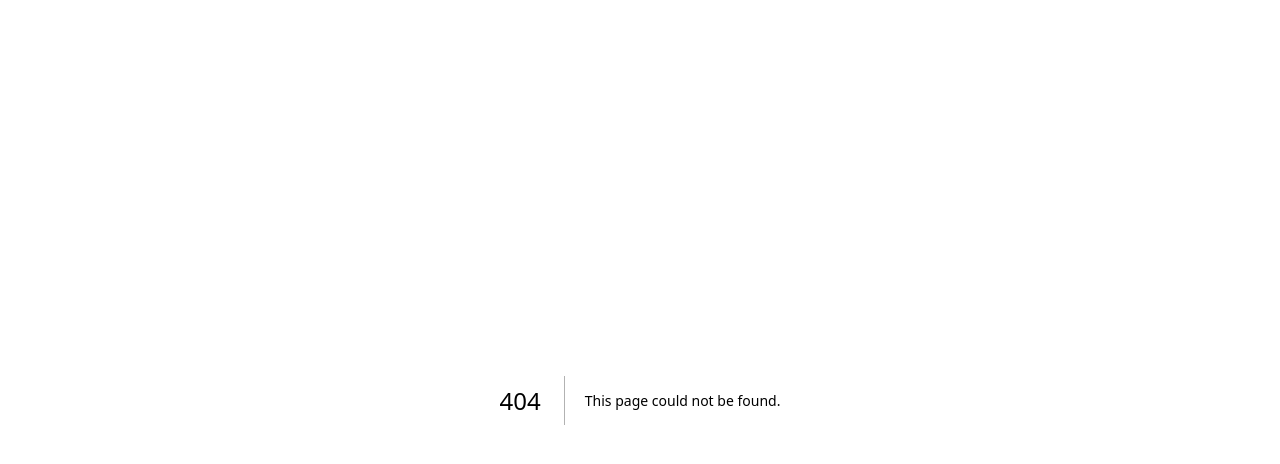
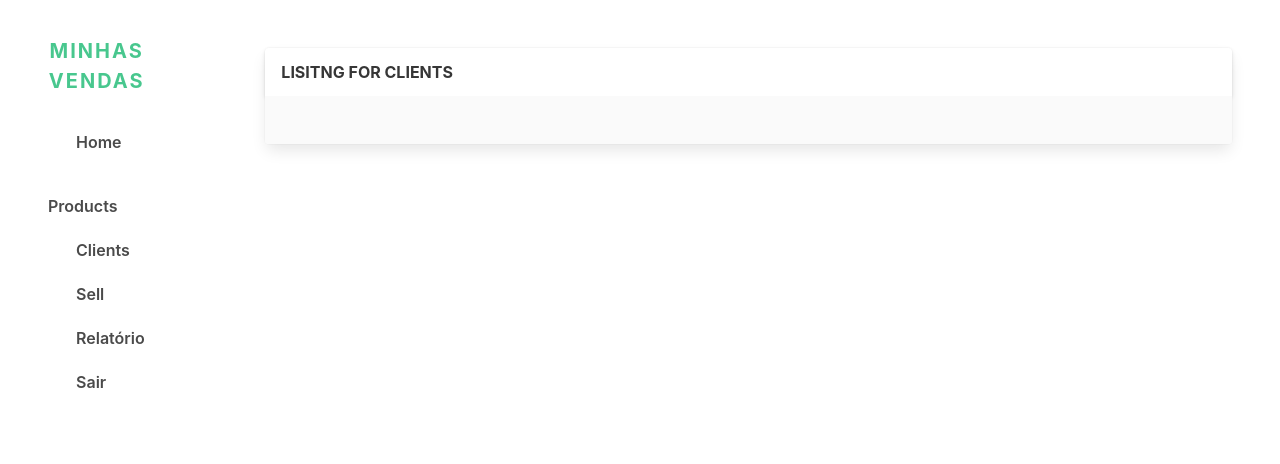
Before and after one commit to 0tavioPascoal/dsvendas, a Next.js app: page /clients/listing in a window 1280 px wide. Before the commit this address had no page. Shown: the top 464 px of the page. Built offline with nearby package versions, Linux system fonts and the light colour scheme.

Commit message:
"Feat: Initializing development for page Clients Register"

```diff
--- a/package.json
+++ b/package.json
@@ -11,6 +11,7 @@
   "dependencies": {
     "axios": "^1.7.9",
     "bulma": "^0.9.2",
+    "formik": "^2.4.6",
     "next": "15.1.3",
     "react": "^19.0.0",
     "react-dom": "^19.0.0",
--- /dev/null
+++ b/src/app/clients/listing/page.tsx
@@ -0,0 +1,10 @@
+import { Layout } from "@/components/Layout/layout"
+import React from "react"
+
+export default function ListingClients () {
+  return(
+    <Layout titulo="Lisitng For Clients">
+
+    </Layout>
+  )
+}
--- a/src/app/products/listing/page.tsx
+++ b/src/app/products/listing/page.tsx
@@ -54,7 +54,7 @@ export default function Listing() {
       <Link href="register" className="is-flex is-justify-content-flex-end mr-5 is-align-items-center">
         <button className="button is-success is-rounded has-text-weight-bold is-uppercase is-focused  ">
         <AiOutlinePlus size={15} width={15} color="#FFFF"/>
-          Novo
+          New
         </button>
       </Link>
       <br/>
--- a/src/app/products/register/page.tsx
+++ b/src/app/products/register/page.tsx
@@ -167,6 +167,7 @@ export default function Cadastro() {
               onChange={(e) => setDesc(e.target.value)}
               placeholder="Description for Product"
             ></textarea>
+            {errors.description &&  <p className="help is-danger ">{errors.description}</p>}
           </div>
         </div>
       </div>
@@ -177,7 +178,6 @@ export default function Cadastro() {
             className="button is-success is-rounded is-hovered is-focused is-active "
             onClick={submit}>
             {id ? "Updated" : "Save"}
-            {errors.description &&  <p className="help is-danger ">{errors.description}</p>}
           </button>
         </p>
         <p className="control">
--- a/src/components/Layout/menu/index.tsx
+++ b/src/components/Layout/menu/index.tsx
@@ -9,9 +9,9 @@ export const Menu: React.FC= () => {
     </p>
     <ul className="menu-list is-capitalized has-text-weight-semibold has-text-left">
         <MenuItens href="/" label="Home"  />
-        <MenuItens href="/products/listing" label="Produtos"  />
-        <MenuItens href="/consultas/clientes" label="Clientes" />
-        <MenuItens href="/vendas/nova-venda" label="Venda"  />
+        <MenuItens href="/products/listing" label="Products"  />
+        <MenuItens href="/clients/listing" label="Clients" />
+        <MenuItens href="/vendas/nova-venda" label="Sell"  />
         <MenuItens href="/vendas/relatorio-vendas" label="Relatório"  />
         <MenuItens href="/" label="Sair"  />
     </ul>
```
Also changed, not shown: src/app/clients/register/page.tsx (added, +10 -0 lines), 1 other file (tests, documents, lock files or other folders).
